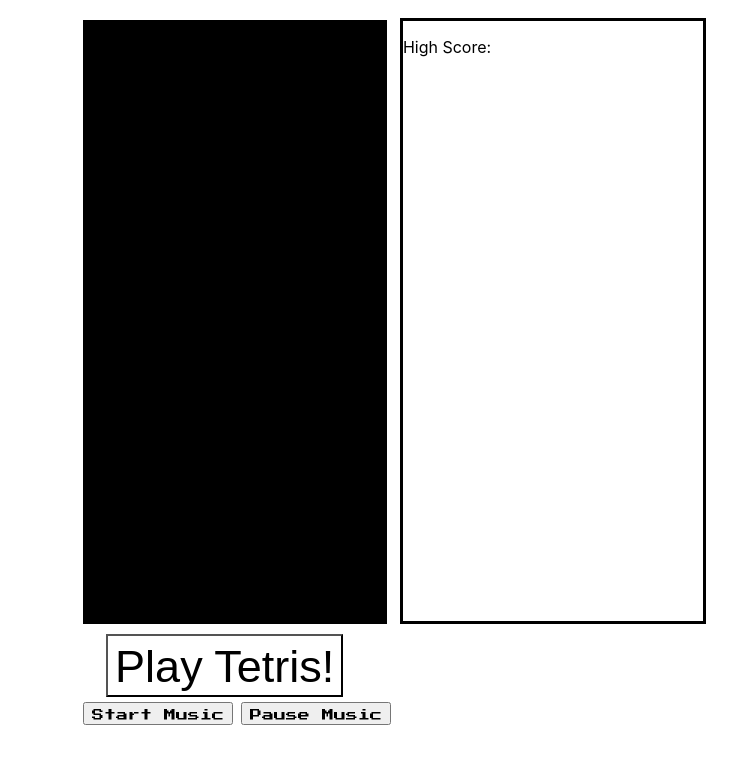
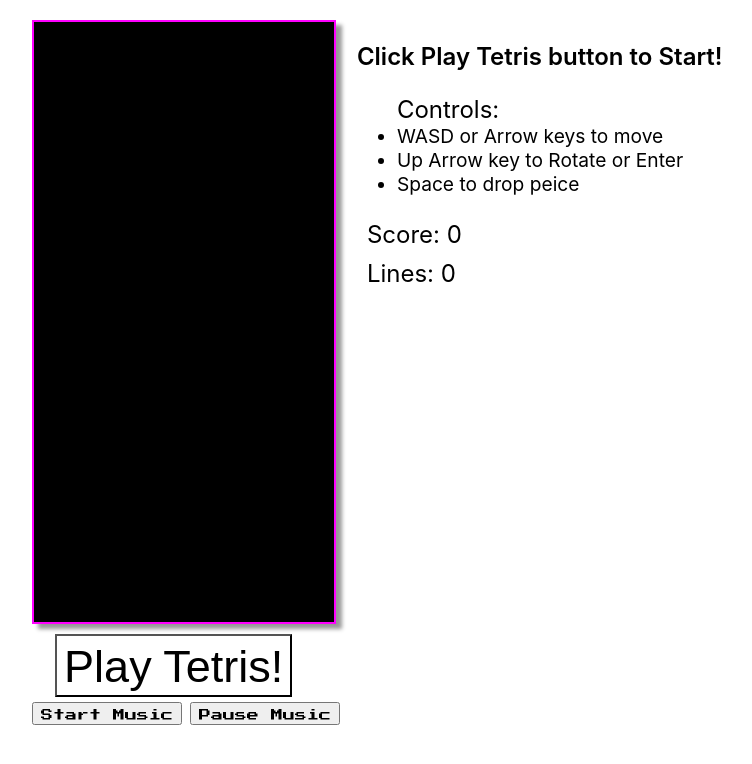
Before and after one commit to ablueplatypus/Drop-A-Block, a React (Create React App) app: page / in a window 1280 px wide. Shown: the top 764 px of the page, without its empty margins (352-1104 px from the left). Built offline with nearby package versions, Linux system fonts and the light colour scheme.

Commit message:
added a scoreMenu component

```diff
--- a/src/App.css
+++ b/src/App.css
@@ -8,8 +8,9 @@
 canvas {
   display: block;
   margin: auto;
-  border: 2px solid black;
+  border: 2px solid magenta;
   background: black;
+  box-shadow: 6px 5px 4px #999;
 }
 
 #playbutton {
@@ -25,14 +26,15 @@
   margin-top: 10px;
 }
 
-.scores {
-  border: solid 3px;
+.menu {
+  /* border: solid 3px; */
   flex: initial;
-  margin-left: 0.3rem;
+  font-size: 1.5em;
+  margin-left: 0.8rem;
   margin-top: 18px;
   height: 600px;
   order: 2;
-  width:300px;
+  width:400px;
 }
 
 .tetris {
@@ -71,3 +73,23 @@
   margin-block-end: 10px;
   margin-block-start: 20px;
 }
+
+.small-margin {
+  margin: 10px;
+}
+
+#click-to-play {
+  font-weight: 600;
+}
+
+#instructions li{
+  font-size: 1.2rem;
+}
+
+#score {
+
+}
+
+#lines {
+
+}
--- a/src/App.js
+++ b/src/App.js
@@ -1,6 +1,7 @@
 import React, { Component } from 'react';
 import './App.css';
 import CanvasDrawing from './CanvasDrawing'
+import ScoreMenu from './ScoreMenu'
 
 class App extends Component {
   constructor(props) {
@@ -65,9 +66,7 @@
   render() {
     return (
         <div className="App">
-          <div className="scores">
-            <p>High Score:</p>
-          </div>
+          <ScoreMenu/>
           <CanvasDrawing
             music={this.state}
             play={this.play}
--- a/src/CanvasDrawing.js
+++ b/src/CanvasDrawing.js
@@ -366,7 +366,6 @@
 //   console.log('hello from handleKeyPress');
 // }
 
-
   render() {
     return (
       <div className="tetris" onKeyDown={() => console.log("yup")}>
--- /dev/null
+++ b/src/ScoreMenu.js
@@ -0,0 +1,32 @@
+import React, {Component} from 'react';
+import  CanvasDrawing from './CanvasDrawing'
+
+class ScoreMenu extends Component {
+
+
+
+  render() {
+    console.log(this.props);
+    return (
+      <div className="menu">
+        <p id="click-to-play">Click Play Tetris button to Start!
+        </p>
+          <ul id="instructions">Controls:
+            <li>WASD or Arrow keys to move</li>
+            <li>Up Arrow key to Rotate or Enter</li>
+            <li>Space to drop peice</li>
+          </ul>
+        <p className="small-margin">Score:
+          <span id="score"> 0</span>
+        </p>
+        <p className="small-margin">Lines:
+          <span id="lines"> 0</span>
+        </p>
+      </div>
+    )
+  }
+
+
+} // end of ScoreMenu class
+
+export default ScoreMenu;
```
